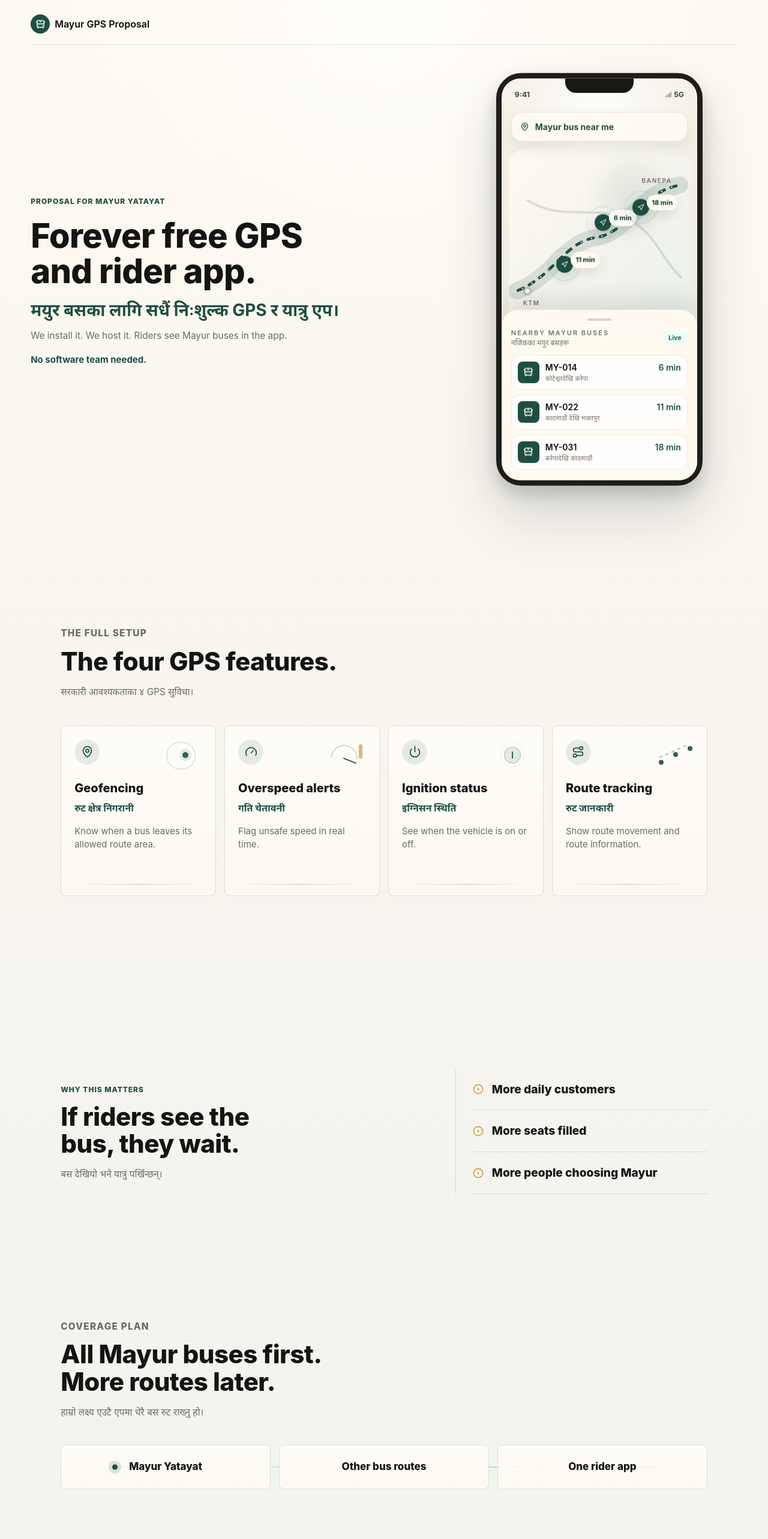
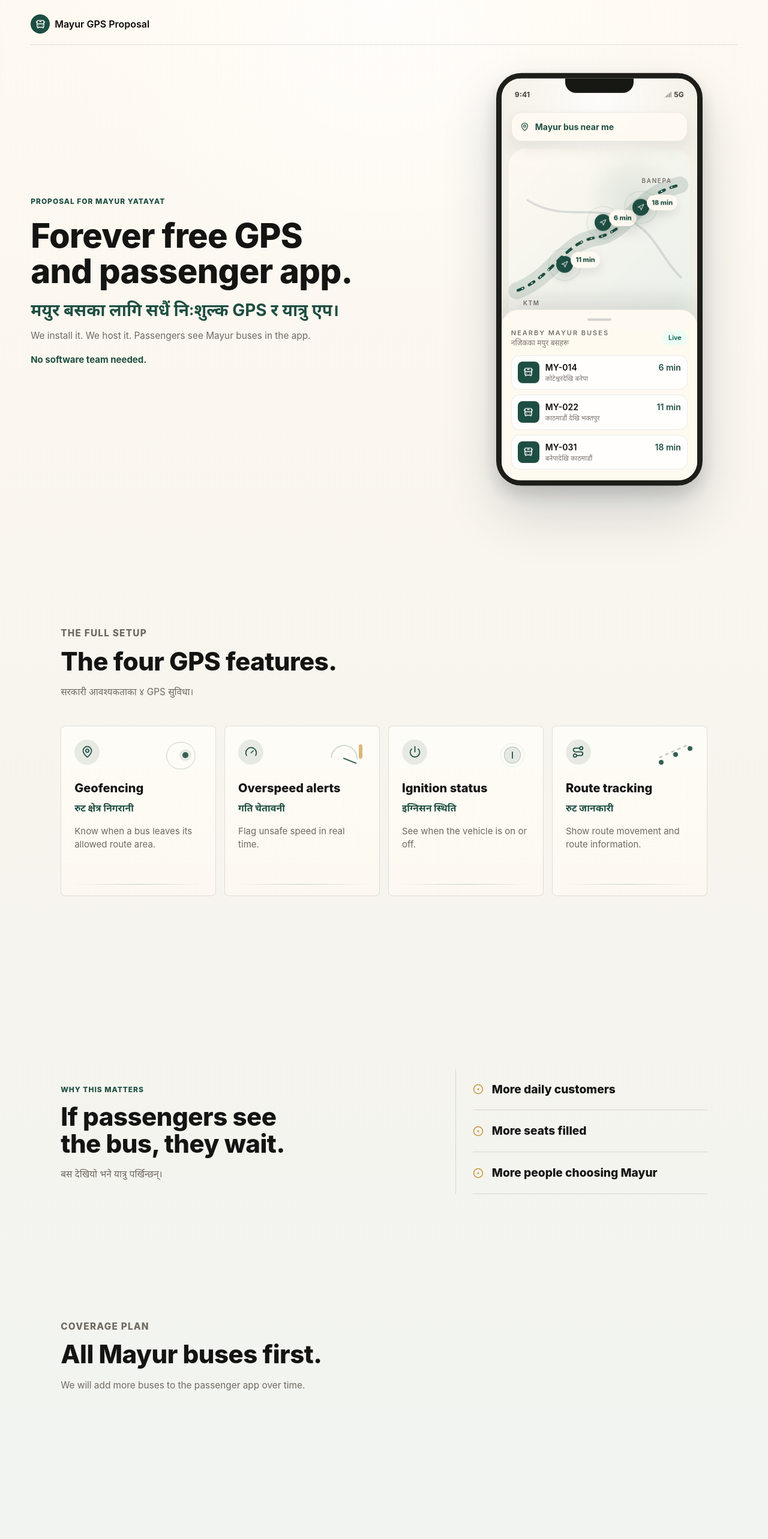
Before and after one commit to lekhakustav/GPS-bus-tracking-system, a Next.js app: page / in a window 1280 px wide. Shown: the top 2566 px of the page at 60% size. Built offline with nearby package versions, Linux system fonts and the light colour scheme.

Commit message:
copy: simplify coverage and passenger app language

```diff
--- a/src/app/globals.css
+++ b/src/app/globals.css
@@ -314,19 +314,6 @@
   animation: route-spark 4.5s linear infinite;
 }
 
-.signal-runner {
-  position: absolute;
-  left: 9%;
-  top: 76%;
-  z-index: 3;
-  width: 7px;
-  height: 7px;
-  border-radius: 999px;
-  background: #fffaf1;
-  box-shadow: 0 0 0 4px rgba(30, 78, 66, 0.16), 0 0 18px rgba(30, 78, 66, 0.44);
-  animation: signal-run 6s cubic-bezier(0.45, 0, 0.2, 1) infinite;
-}
-
 .phone-sheet {
   position: absolute;
   inset: auto 0 0;
@@ -612,61 +599,6 @@
   padding-top: 48px;
 }
 
-.network-line {
-  position: relative;
-  margin-top: 42px;
-  display: grid;
-  grid-template-columns: repeat(3, minmax(0, 1fr));
-  gap: 14px;
-}
-
-.network-line::before {
-  content: "";
-  position: absolute;
-  left: 8%;
-  right: 8%;
-  top: 50%;
-  height: 2px;
-  transform: translateY(-50%);
-  background: linear-gradient(90deg, transparent, rgba(30, 78, 66, 0.7), transparent);
-  background-size: 200% 100%;
-  animation: network-flow 5s linear infinite;
-}
-
-.network-pulse {
-  position: absolute;
-  left: 8%;
-  top: 50%;
-  z-index: 2;
-  width: 9px;
-  height: 9px;
-  min-height: 0;
-  border: 0;
-  border-radius: 999px;
-  background: var(--green);
-  box-shadow: 0 0 0 6px rgba(30, 78, 66, 0.12), 0 0 18px rgba(30, 78, 66, 0.28);
-  transform: translateY(-50%);
-  animation: network-dot 5s cubic-bezier(0.45, 0, 0.2, 1) infinite;
-}
-
-.network-line > span:not(.network-pulse) {
-  position: relative;
-  z-index: 1;
-  display: grid;
-  min-height: 74px;
-  place-items: center;
-  border: 1px solid var(--line);
-  border-radius: 8px;
-  background:
-    linear-gradient(180deg, rgba(255, 253, 248, 0.92), rgba(255, 250, 241, 0.86)),
-    repeating-linear-gradient(90deg, rgba(30, 78, 66, 0.03) 0 1px, transparent 1px 32px);
-  color: var(--ink);
-  font-size: 17px;
-  font-weight: 800;
-  text-align: center;
-  box-shadow: inset 0 1px 0 rgba(255, 255, 255, 0.7);
-}
-
 .closing-section {
   position: relative;
   z-index: 1;
@@ -740,22 +672,6 @@
   }
 }
 
-@keyframes signal-run {
-  0%,
-  100% {
-    transform: translate(0, 0);
-  }
-  28% {
-    transform: translate(85px, -45px);
-  }
-  58% {
-    transform: translate(154px, -89px);
-  }
-  82% {
-    transform: translate(246px, -142px);
-  }
-}
-
 @keyframes geo-breathe {
   0%,
   100% {
@@ -800,38 +716,6 @@
   }
 }
 
-@keyframes network-flow {
-  to {
-    background-position: -200% 0;
-  }
-}
-
-@keyframes network-dot {
-  0%,
-  100% {
-    left: 8%;
-  }
-  45% {
-    left: 50%;
-  }
-  82% {
-    left: calc(92% - 9px);
-  }
-}
-
-@keyframes network-dot-mobile {
-  0%,
-  100% {
-    top: 8%;
-  }
-  45% {
-    top: 50%;
-  }
-  82% {
-    top: calc(92% - 9px);
-  }
-}
-
 @media (prefers-reduced-motion: reduce) {
   *,
   *::before,
@@ -858,29 +742,6 @@
 
   .benefit-grid {
     grid-template-columns: repeat(2, minmax(0, 1fr));
-  }
-
-  .network-line {
-    grid-template-columns: 1fr;
-  }
-
-  .network-line::before {
-    left: 50%;
-    right: auto;
-    top: 8%;
-    bottom: 8%;
-    height: auto;
-    width: 2px;
-    transform: translateX(-50%);
-    background: linear-gradient(180deg, transparent, rgba(30, 78, 66, 0.7), transparent);
-    background-size: 100% 200%;
-  }
-
-  .network-pulse {
-    left: 50%;
-    top: 8%;
-    transform: translateX(-50%);
-    animation-name: network-dot-mobile;
   }
 
   .value-panel {
--- a/src/app/page.tsx
+++ b/src/app/page.tsx
@@ -140,7 +140,6 @@
               <span className="bus-label">{bus.eta}</span>
             </div>
           ))}
-          <span className="signal-runner" />
         </div>
 
         <div className="phone-sheet">
@@ -236,10 +235,10 @@
             <div className="eyebrow">
               Proposal for Mayur Yatayat
             </div>
-            <h1>Forever free GPS and rider app.</h1>
+            <h1>Forever free GPS and passenger app.</h1>
             <p className="nepali-lede">मयुर बसका लागि सधैं निःशुल्क GPS र यात्रु एप।</p>
             <p className="hero-subcopy">
-              We install it. We host it. Riders see Mayur buses in the app.
+              We install it. We host it. Passengers see Mayur buses in the app.
             </p>
             <p className="offer-note">No software team needed.</p>
           </div>
@@ -278,7 +277,7 @@
       <section className="content-section split-section">
         <div>
           <p className="section-kicker">Why this matters</p>
-          <h2>If riders see the bus, they wait.</h2>
+          <h2>If passengers see the bus, they wait.</h2>
           <p className="nepali-support">
             बस देखियो भने यात्रु पर्खिन्छन्।
           </p>
@@ -305,21 +304,14 @@
           <p className="section-kicker">Coverage plan</p>
           <h2>
             All Mayur buses first.
-            <span className="headline-break">More routes later.</span>
           </h2>
-          <p>हाम्रो लक्ष्य एउटै एपमा धेरै बस रुट राख्नु हो।</p>
-        </div>
-        <div className="network-line" aria-hidden="true">
-          <span className="network-pulse" />
-          <span>Mayur Yatayat</span>
-          <span>Other bus routes</span>
-          <span>One rider app</span>
+          <p>We will add more buses to the passenger app over time.</p>
         </div>
       </section>
 
       <section className="closing-section">
         <p className="section-kicker">The proposal</p>
-        <h2>Give riders a reason to wait for Mayur.</h2>
+        <h2>Give passengers a reason to wait for Mayur.</h2>
         <p>प्रविधि हामी सम्हाल्छौं। मयुरलाई दृश्यता मिल्छ।</p>
       </section>
     </main>
--- a/src/data/translations.ts
+++ b/src/data/translations.ts
@@ -55,7 +55,7 @@
     appMockOnRoute: "On Route",
 
     // Section 5: Benefits
-    benTitle: "This Is Designed To Bring More Riders",
+    benTitle: "This Is Designed To Bring More Passengers",
     benCard1Title: "More Passenger Confidence",
     benCard1Desc: "People are more likely to wait when they can see the bus coming.",
     benCard2Title: "More Route Visibility",
@@ -66,7 +66,7 @@
 
     // Section 6: Final CTA
     ctaTitle: "Let's Put Mayur Buses On The Map",
-    ctaSub: "Free GPS setup. Passenger-facing app visibility. A better way for riders to find your buses.",
+    ctaSub: "Free GPS setup. Passenger-facing app visibility. A better way for passengers to find your buses.",
     ctaPrimary: "Start With A Few Buses",
     ctaSecondary: "Contact Team",
     ctaFooter: "No upfront payment from bus owners. We prove value first."
```
Also changed, not shown: 1 other file (tests, documents, lock files or other folders).
